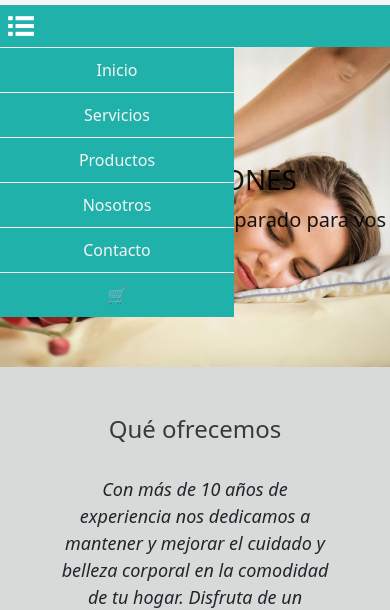
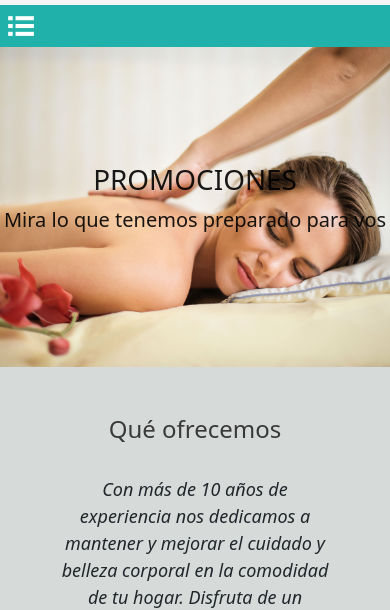
Before and after one commit to carla-fdz/calu-armonia, a website: page index.html in a window 390 px wide. Shown: the part 243-853 px from the top of the page. Drawn offline with Linux system fonts and the light colour scheme.

Commit message:
cambios nav agregados

```diff
--- a/CSS/_mediaqueries.scss
+++ b/CSS/_mediaqueries.scss
@@ -26,7 +26,7 @@
         nav {
             position: absolute;
             width: 60%;
-            // margin-left: -60%;
+            margin-left: -60%;
             transition: all 1s;
             ul {
                 flex-direction: column;
@@ -41,7 +41,6 @@
             }
         }
     }
-
     main {
         .sectionServicios {
             max-width: 100%;
@@ -52,11 +51,9 @@
             margin: 0 auto;
         }
     }
-
     footer {
         padding: 2rem 0;
     }
-
     .flexNosotros {
         display: flex;
         flex-direction: column;
```
Also changed, not shown: CSS/style.css, style.css, 1 other file.
